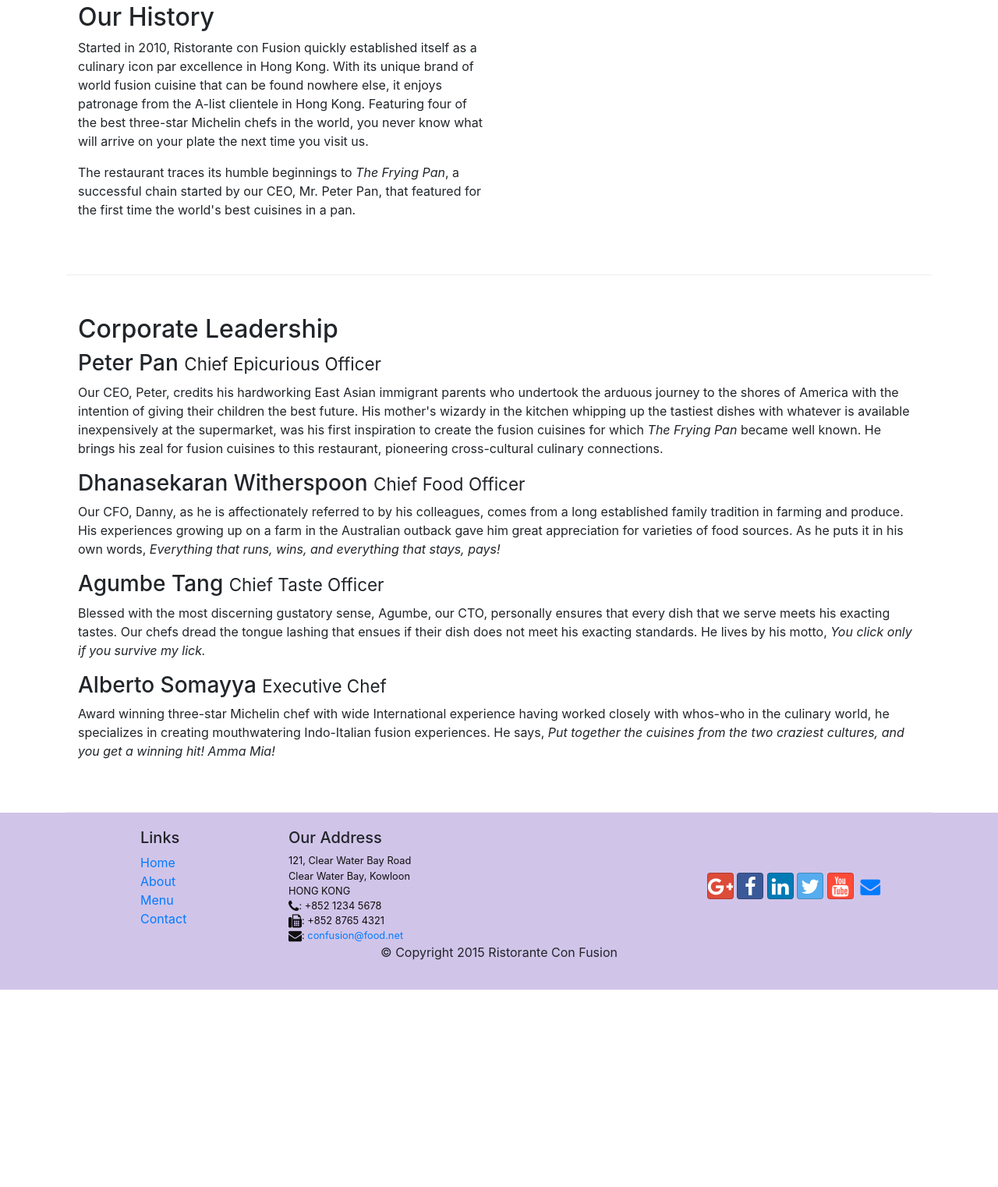
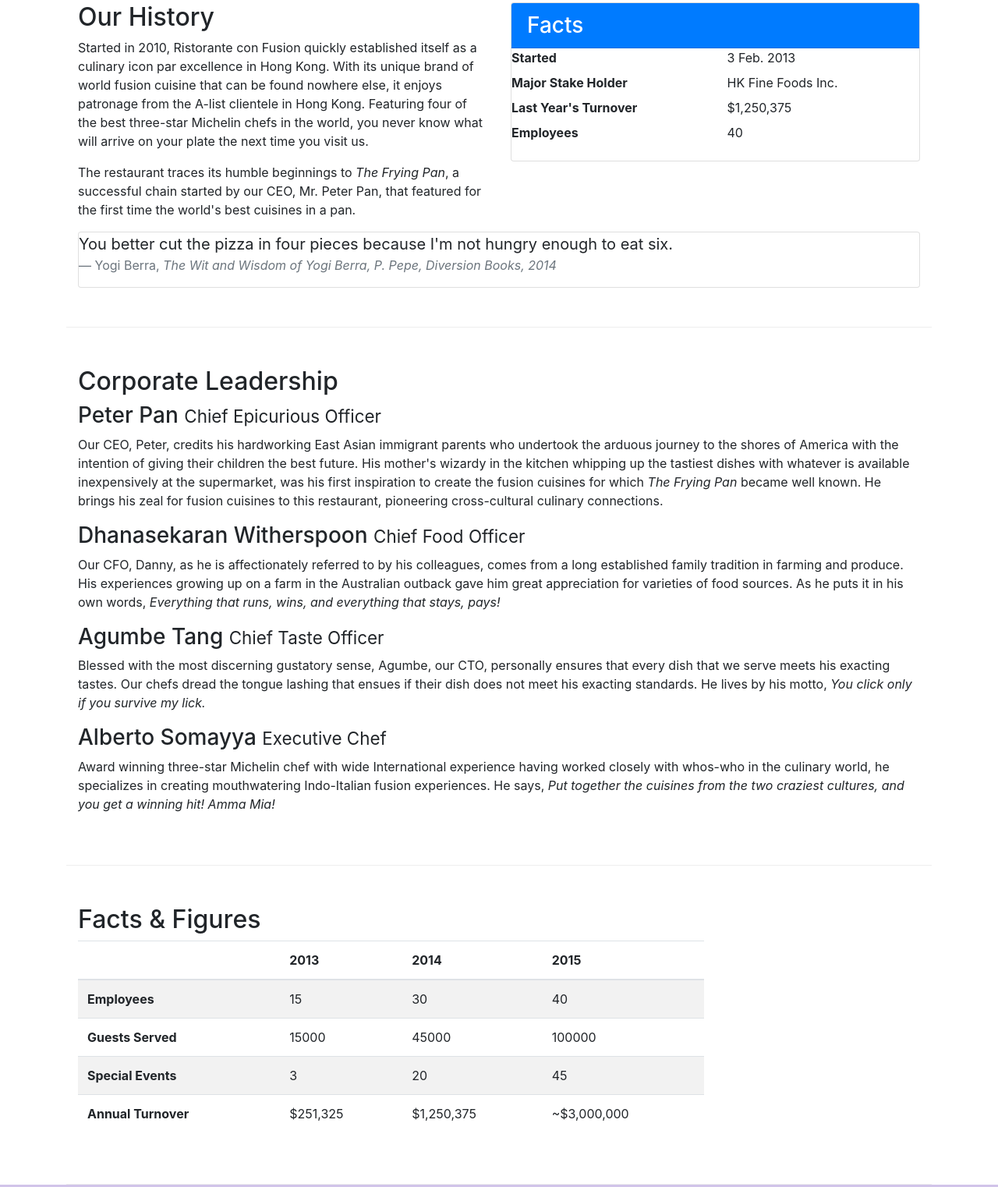
Before and after one commit to ceballos1019/confusion2, a website: page aboutus.html in a window 1280 px wide. Shown: the part 488-2010 px from the top of the page at 78% size. Before the commit the page ends 1757 px from the top, so only its background shows below. Drawn offline with nearby package versions, Linux system fonts and the light colour scheme.

Commit message:
Added tables and cards with some information facts

```diff
--- a/aboutus.html
+++ b/aboutus.html
@@ -64,7 +64,35 @@
         <p>Started in 2010, Ristorante con Fusion quickly established itself as a culinary icon par excellence in Hong Kong. With its unique brand of world fusion cuisine that can be found nowhere else, it enjoys patronage from the A-list clientele in Hong Kong.  Featuring four of the best three-star Michelin chefs in the world, you never know what will arrive on your plate the next time you visit us.</p>
         <p>The restaurant traces its humble beginnings to <em>The Frying Pan</em>, a successful chain started by our CEO, Mr. Peter Pan, that featured for the first time the world's best cuisines in a pan.</p>
       </div>
-      <div>
+      <div class="col-sm">
+        <div class="card">
+          <h3 class="card-header bg-primary text-white">Facts</h3>
+          <div class="card-block">
+            <dl class="row">
+              <dt class="col-6">Started</dt>
+              <dd class="col-6">3 Feb. 2013</dd>
+              <dt class="col-6">Major Stake Holder</dt>
+              <dd class="col-6">HK Fine Foods Inc.</dd>
+              <dt class="col-6">Last Year's Turnover</dt>
+              <dd class="col-6">$1,250,375</dd>
+              <dt class="col-6">Employees</dt>
+              <dd class="col-6">40</dd>
+            </dl>
+          </div>
+        </div>
+      </div>
+      <div class="col-12">
+        <div class="card card-block bg-faded">
+          <blockquote class="blockquote">
+            <p class="mb-0">You better cut the pizza in four pieces because
+            I'm not hungry enough to eat six.</p>
+            <footer class="blockquote-footer">Yogi Berra,
+              <cite title="Source Title">The Wit and Wisdom of Yogi Berra,
+                P. Pepe, Diversion Books, 2014</cite>
+            </footer>
+          </blockquote>
+        </div>
+
       </div>
     </div>
 
@@ -80,6 +108,53 @@
         <p class="hidden-xs-down">Blessed with the most discerning gustatory sense, Agumbe, our CTO, personally ensures that every dish that we serve meets his exacting tastes. Our chefs dread the tongue lashing that ensues if their dish does not meet his exacting standards. He lives by his motto, <em>You click only if you survive my lick.</em></p>
         <h3>Alberto Somayya <small>Executive Chef</small></h3>
         <p class="hidden-xs-down">Award winning three-star Michelin chef with wide International experience having worked closely with whos-who in the culinary world, he specializes in creating mouthwatering Indo-Italian fusion experiences. He says, <em>Put together the cuisines from the two craziest cultures, and you get a winning hit! Amma Mia!</em></p>
+      </div>
+    </div>
+
+    <div class="row row-content">
+      <div class="col-12 col-md-9">
+        <h2>Facts &amp; Figures</h2>
+        <div class="table-responsive">
+          <table class="table table-striped">
+            <thead class="thead-inverse">
+              <tr>
+                <th>&nbsp;</th>
+                <th>2013</th>
+                <th>2014</th>
+                <th>2015</th>
+              </tr>
+            </thead>
+            <tbody>
+              <tr>
+                <th>Employees</th>
+                <td>15</td>
+                <td>30</td>
+                <td>40</td>
+              </tr>
+              <tr>
+                <th>Guests Served</th>
+                <td>15000</td>
+                <td>45000</td>
+                <td>100000</td>
+              </tr>
+              <tr>
+                <th>Special Events</th>
+                <td>3</td>
+                <td>20</td>
+                <td>45</td>
+              </tr>
+              <tr>
+                <th>Annual Turnover</th>
+                <td>$251,325</td>
+                <td>$1,250,375</td>
+                <td>~$3,000,000</td>
+              </tr>
+            </tbody>
+          </table>
+        </div>
+      </div>
+      <div class="col-12 col-sm-3">
+
       </div>
     </div>
 
```
